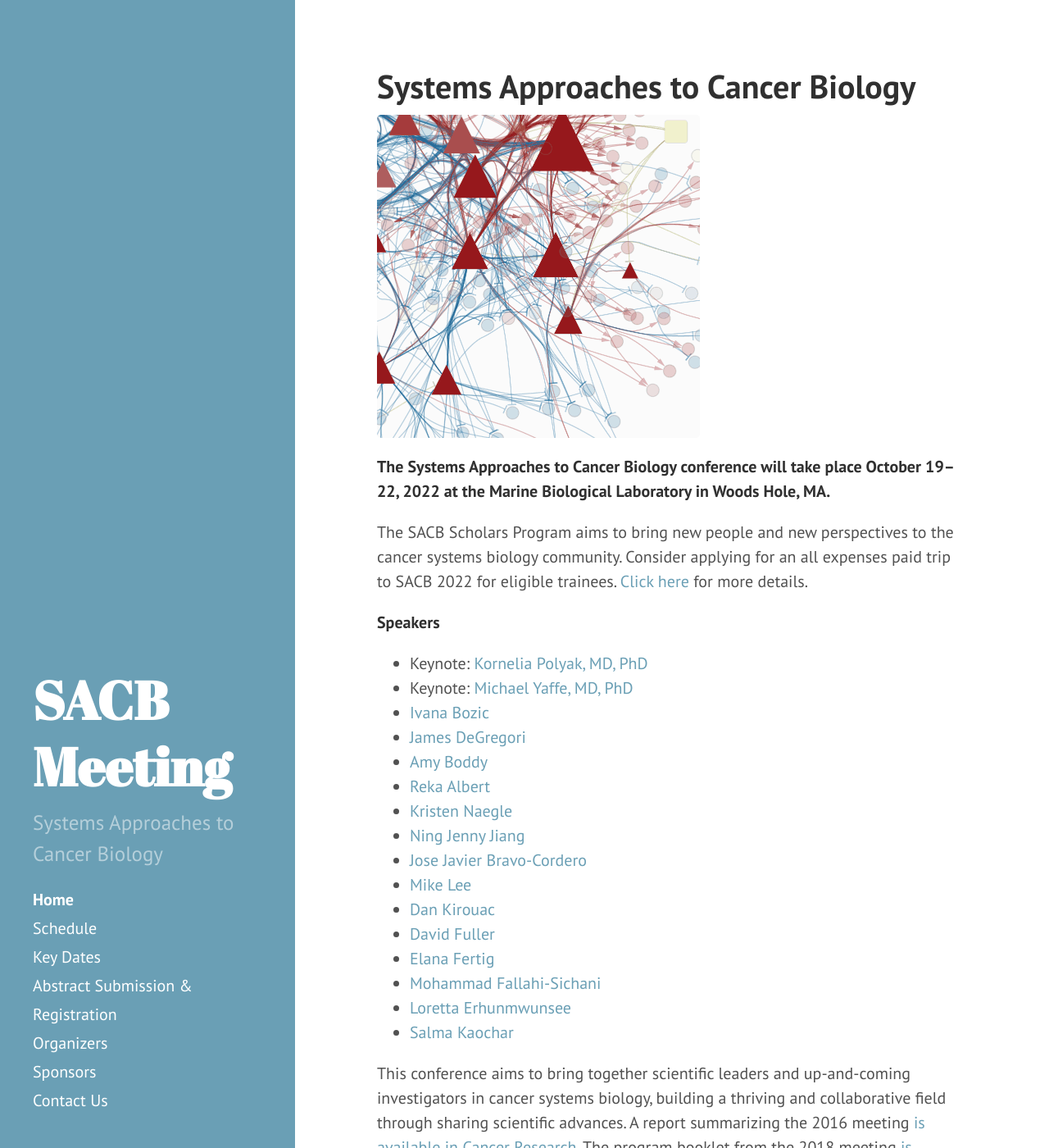
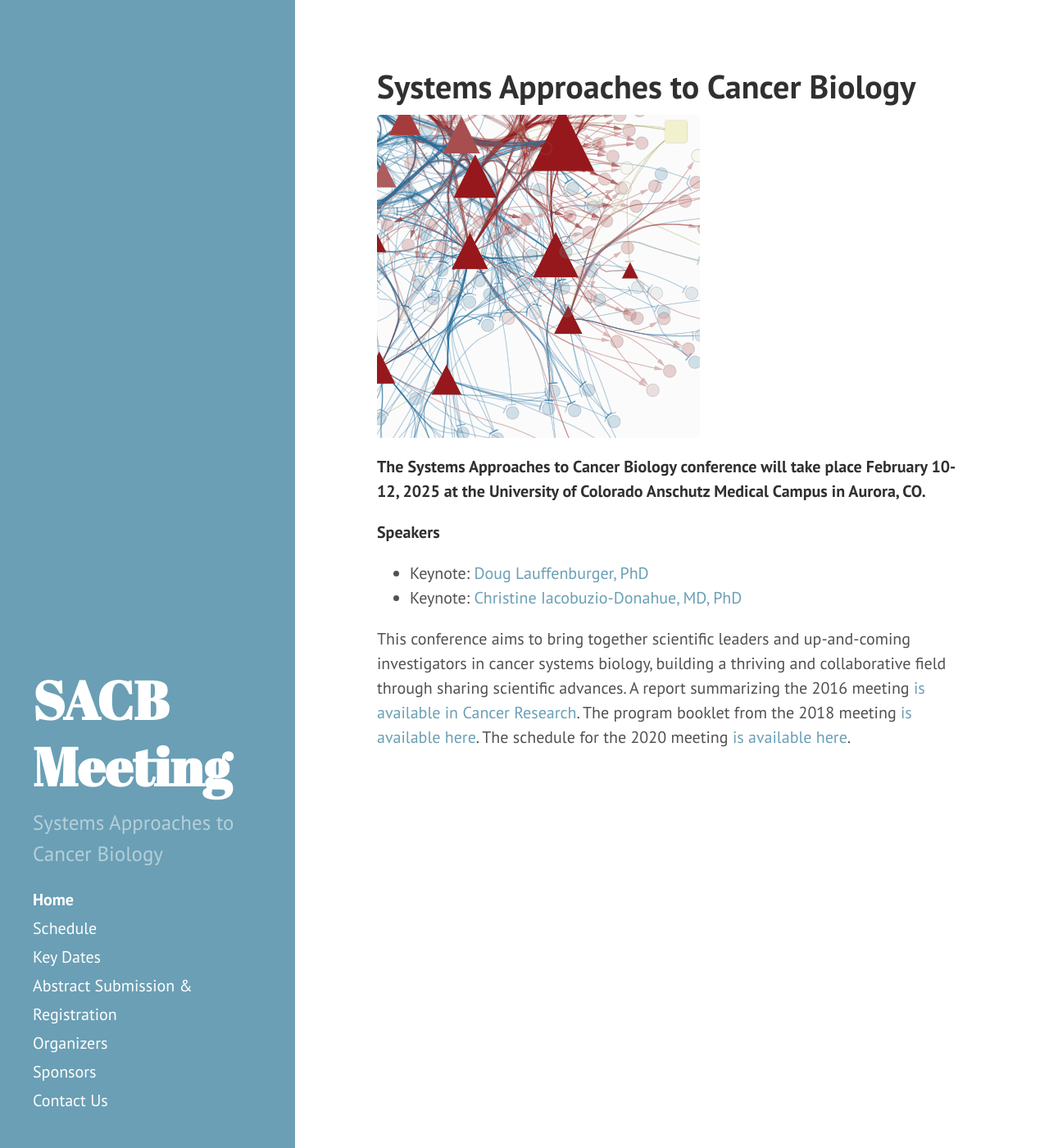
Before and after one commit to AECCSB/sacb-meeting, a Jekyll site: the page built from index.md, in a window 1280 px wide and 1400 px high. Shown: the whole window at 82% size. Built offline with Jekyll 4.4.1, drawn with Linux system fonts in a browser that asks for light colours.

Commit message:
Update index.md (#23)

```diff
--- a/index.md
+++ b/index.md
@@ -6,27 +6,11 @@ layout: page
 ![Network diagram](/public/img/network_diag.png)
 
 
-**The Systems Approaches to Cancer Biology conference will take place October 19–22, 2022 at the Marine Biological Laboratory in Woods Hole, MA.**
-
-The SACB Scholars Program aims to bring new people and new perspectives to the cancer systems biology community. Consider applying for an all expenses paid trip to SACB 2022 for eligible trainees. [Click here](http://tinyurl.com/y7afr93e) for more details.
+**The Systems Approaches to Cancer Biology conference will take place February 10-12, 2025 at the University of Colorado Anschutz Medical Campus in Aurora, CO.**
 
 
 **Speakers**
-- Keynote: [Kornelia Polyak, MD, PhD](https://www.dfhcc.harvard.edu/insider/member-detail/member/kornelia-polyak-md-phd/)
-- Keynote: [Michael Yaffe, MD, PhD](https://ki.mit.edu/people/faculty/yaffe)
-- [Ivana Bozic](https://www.ivanabozic.com/)
-- [James DeGregori](https://medschool.cuanschutz.edu/biochemistry/people/primary-faculty/degregori-james/degregori-lab)
-- [Amy Boddy](https://boddylab.com/)
-- [Reka Albert](https://www.ralbert.me/)
-- [Kristen Naegle](https://engineering.virginia.edu/faculty/naegle-kristen-m)
-- [Ning Jenny Jiang](https://jianglab.seas.upenn.edu/)
-- [Jose Javier Bravo-Cordero](https://labs.icahn.mssm.edu/bravo-cordero-lab/)
-- [Mike Lee](https://www.umassmed.edu/lee-lab/)
-- [Dan Kirouac](https://www.linkedin.com/in/dankirouac/)
-- [David Fuller](https://faculty.mdanderson.org/profiles/clifton_fuller.html)
-- [Elana Fertig](https://fertiglab.com/)
-- [Mohammad Fallahi-Sichani](https://www.fallahi-sichani-lab.com/)
-- [Loretta Erhunmwunsee](https://www.cityofhope.org/people/erhunmwunsee-loretta)
-- [Salma Kaochar](https://www.bcm.edu/people-search/salma-kaochar-24210)
+- Keynote: [Doug Lauffenburger, PhD](https://be.mit.edu/directory/douglas-a-lauffenburger)
+- Keynote: [Christine Iacobuzio-Donahue, MD, PhD](https://www.mskcc.org/research-areas/labs/christine-iacobuzio-donahue)
 
 This conference aims to bring together scientific leaders and up-and-coming investigators in cancer systems biology, building a thriving and collaborative field through sharing scientific advances. A report summarizing the 2016 meeting [is available in Cancer Research](http://cancerres.aacrjournals.org/content/76/23/6774). The program booklet from the 2018 meeting [is available here](/public/sacb%202018%20online%20booklet%20final.pdf). The schedule for the 2020 meeting [is available here](https://sacbmeeting.org/2020/schedule).
```
